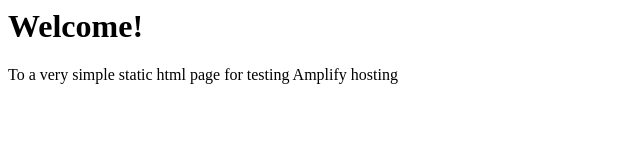
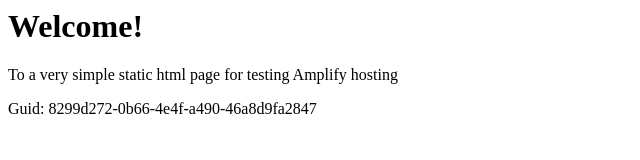
Before and after one commit to aws-aemilia-cdg/Github-PR-Commit-Integration-Test-DoNotTouch-Gith-OKSLNVO2-v1-prod-eu-west-3, a website: page src/index.html in a window 1280 px wide. Shown: the whole page, without its empty margins (0-640 px from the left). Drawn offline with Linux system fonts and the light colour scheme.

Commit message:
commit from integ tests

```diff
--- a/src/index.html
+++ b/src/index.html
@@ -1,3 +1,5 @@
+
+
 <html lang="en">
 
 <head>
@@ -10,6 +12,6 @@
 <body>
     <h1>Welcome!</h1>
     <p>To a very simple static html page for testing Amplify hosting</p>
-</body>
+    <p>Guid: 8299d272-0b66-4e4f-a490-46a8d9fa2847</p></body>
 
 </html>
```
